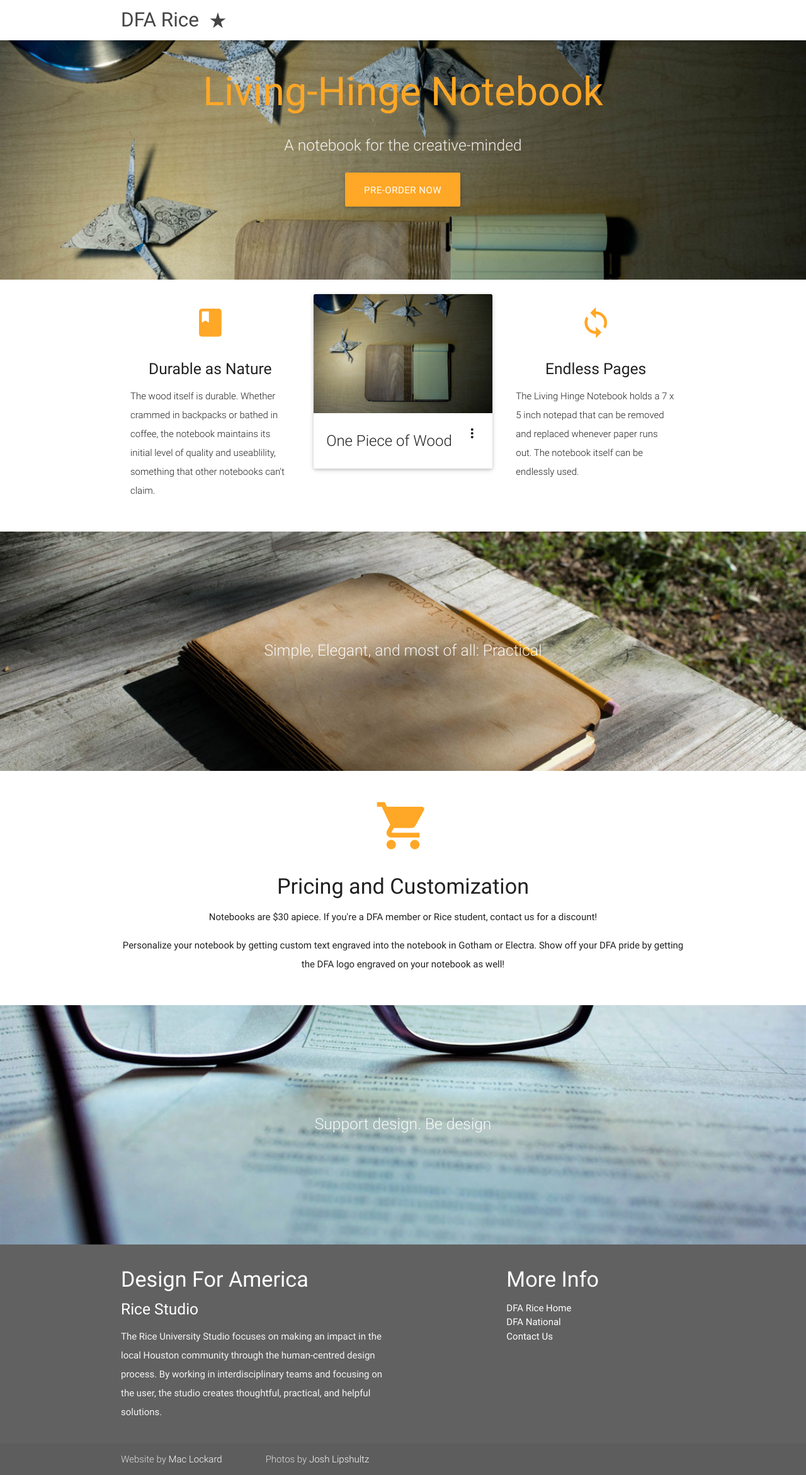
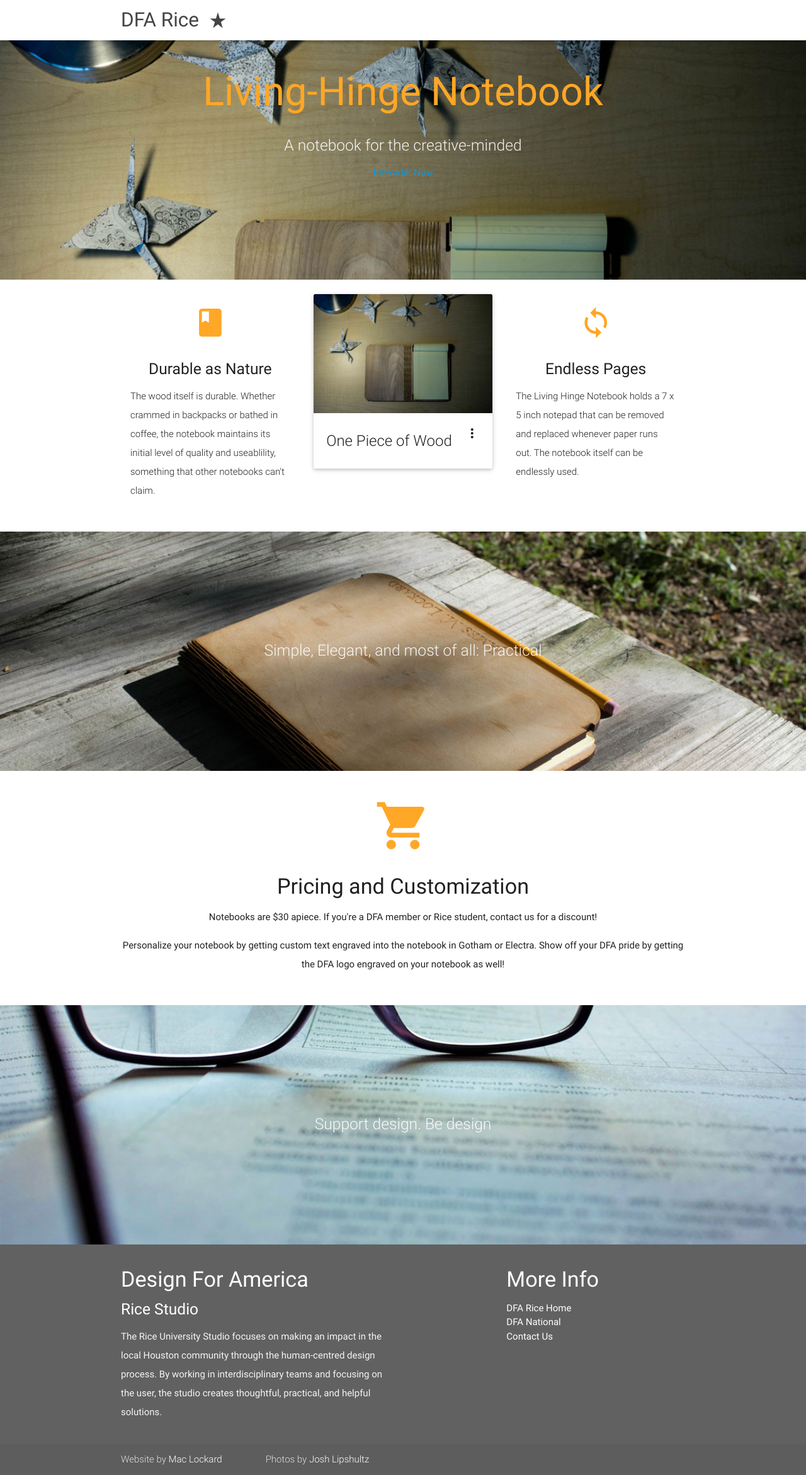
Before and after one commit to dfarice/notebook, a Jekyll site: the page built from index.html, in a window 1280 px wide. Shown: the whole page at 63% size. Built offline with Jekyll 4.4.1, drawn with Linux system fonts in a browser that asks for light colours; nearby versions of some CDN libraries.

Commit message:
Linked Google form to "Pre-Order Now"

```diff
--- a/index.html
+++ b/index.html
@@ -11,7 +11,8 @@ layout: default
         <h5 class="header col s12 light">A notebook for the creative-minded</h5>
       </div>
       <div class="row center">
-        <a href="{{ "/order.html" | prepend: site.baseurl }}" id="download-button" class="btn-large waves-effect waves-light orange lighten-1">Pre-order Now</a>
+        <!--<a href="{{ "/order.html" | prepend: site.baseurl }}" id="download-button" class="btn-large waves-effect waves-light orange lighten-1">Pre-order Now</a>-->
+          <a href="https://docs.google.com/a/designforamerica.com/forms/d/1igt684fV-B2b_L5Eq2pzVjXor7Pid45x-qtKZ_5LHtQ/viewform?usp=send_form">Pre-order Now</a>
       </div>
       <br><br>
 
```
